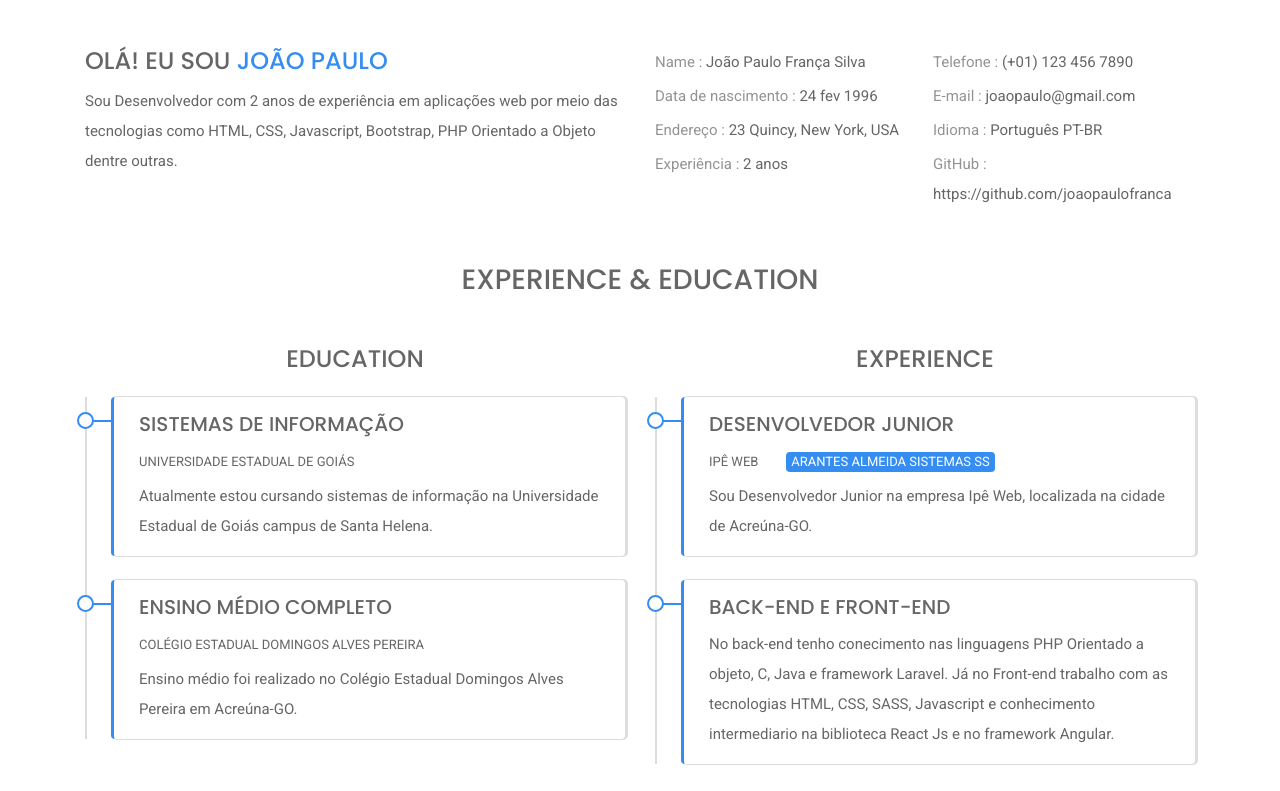
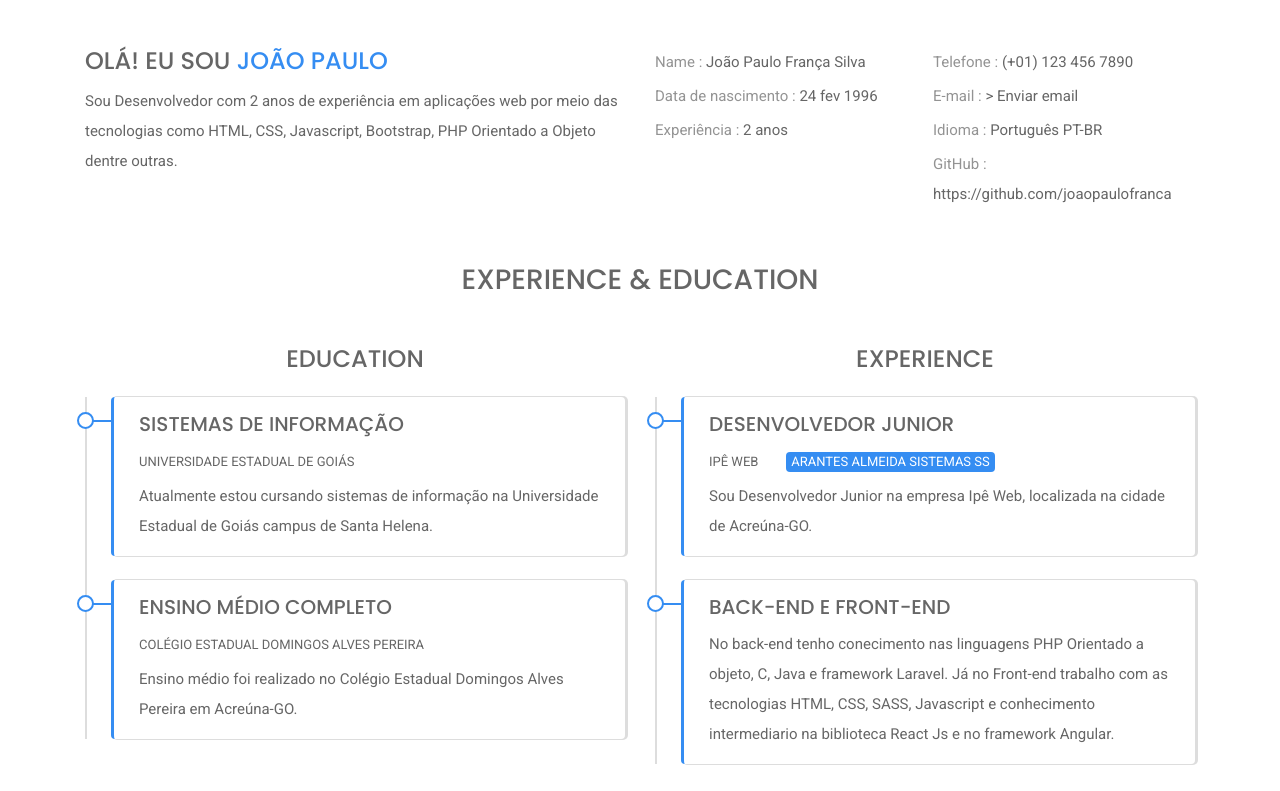
Before and after one commit to joaopaulofranca/joaopaulofranca.github.io, a plain HTML site: page index.html in a window 1280 px wide. Shown: the part 953-1744 px from the top of the page. Drawn offline with Linux system fonts and the light colour scheme; a script that the page names is missing.

Commit message:
Correçoes

```diff
--- a/index.html
+++ b/index.html
@@ -189,7 +189,7 @@
                                     <ul class="float-left w-50 pr-2">
                                         <li class="mb-1"><span>Name :</span> <span>João Paulo França Silva</span></li>
                                         <li class="mb-1"><span>Data de nascimento :</span> <span>24 fev 1996</span></li>
-                                        <li class="mb-1"><span>Endereço :</span> <span>23 Quincy, New York, USA</span>
+                                        <!-- <li class="mb-1"><span>Endereço :</span> <span>23 Quincy, New York, USA</span> -->
                                         </li>
                                         <li class="mb-1"><span>Experiência :</span> <span>2 anos</span></li>
                                     </ul>
@@ -197,7 +197,7 @@
                                         <li class="mb-1"><span>Telefone :</span> <span><a href="tel:+011234567890">(+01)
                                                     123 456 7890</a></span></li>
                                         <li class="mb-1"><span>E-mail :</span> <span><a
-                                                    href="mailto:email@example.com">joaopaulo@gmail.com</a></span>
+                                                    href="mailto:joaopaulofranca211@gmail.com"> > Enviar email</a></span>
                                         </li>
                                         <li class="mb-1"><span>Idioma :</span> <span> Português PT-BR</span></li>
                                         <li class="mb-1"><span>GitHub :</span> <span><a
```
